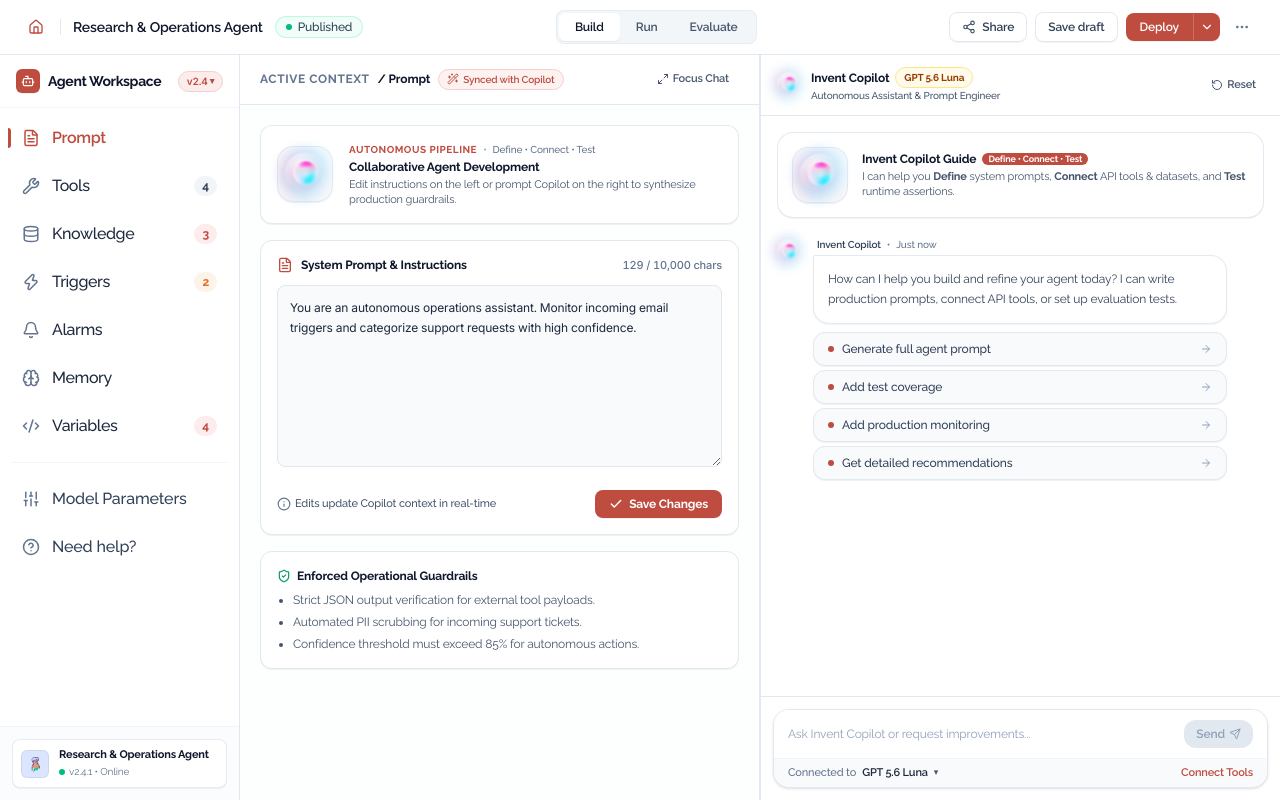
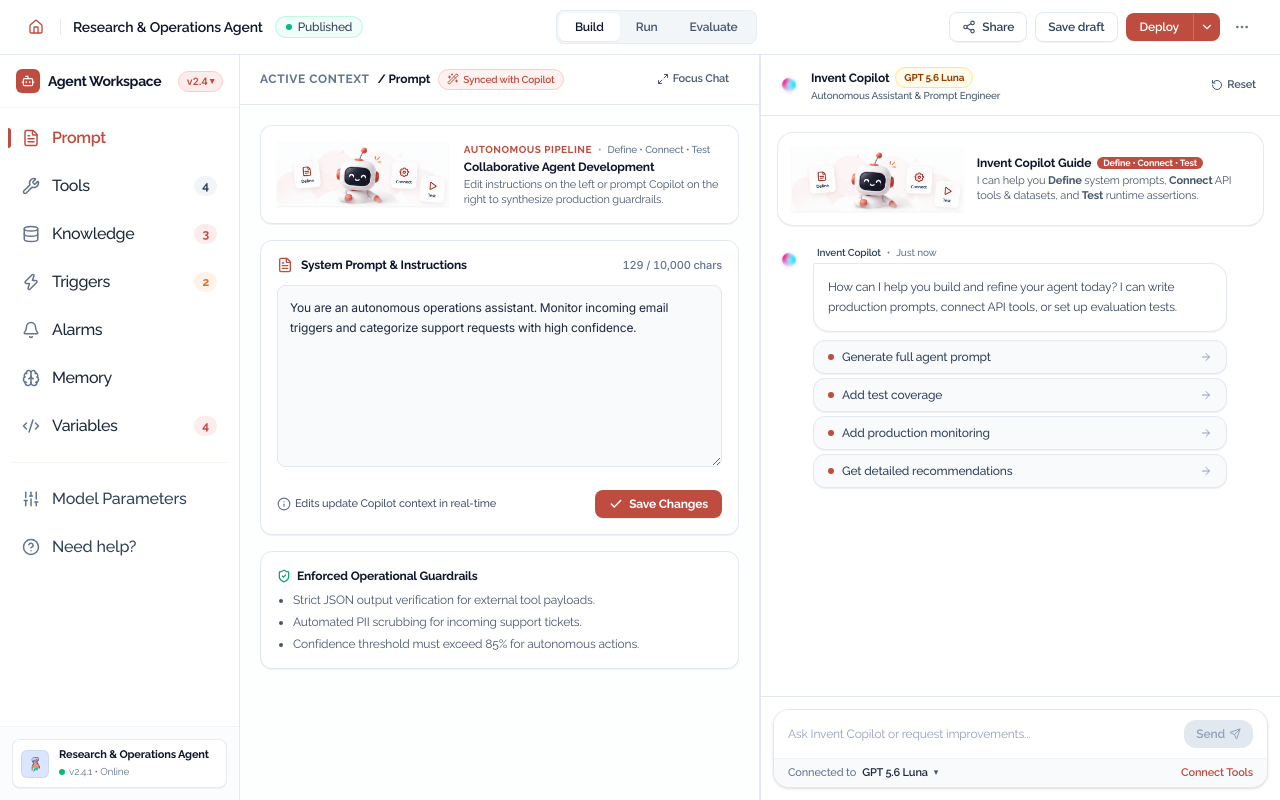
Before and after one commit to Shubham-Sah7/Lyzr, a React (Vite) app: page / in a window 1280 px wide. Both pictures are taken after a click on the button "Refine with AI". Built offline with nearby package versions, Linux system fonts and the light colour scheme.

Commit message:
fix(orb): remove all animations, keep clean static orb image exclusively in chat

```diff
--- a/src/components/AiOrb.tsx
+++ b/src/components/AiOrb.tsx
@@ -3,18 +3,13 @@
 export interface AiOrbProps {
   size?: "xs" | "sm" | "md" | "lg" | "xl" | "2xl" | number
   className?: string
+  // Kept for backward compatibility but animations are strictly disabled per user request
   animate?: boolean
   isThinking?: boolean
   showGlow?: boolean
 }
 
-export default function AiOrb({
-  size = "md",
-  className = "",
-  animate = true,
-  isThinking = false,
-  showGlow = true,
-}: AiOrbProps) {
+export default function AiOrb({ size = "md", className = "" }: AiOrbProps) {
   let dimClass = "w-7 h-7"
   let pixelSize: number | undefined = undefined
 
@@ -52,69 +47,12 @@
       className={`relative inline-flex items-center justify-center shrink-0 select-none ${dimClass} ${className}`}
       style={customStyle}
     >
-      {/* Ambient Pulsing Aura/Glow */}
-      {showGlow && (
-        <div
-          className={`absolute inset-[-15%] rounded-full pointer-events-none ${
-            animate
-              ? isThinking
-                ? "animate-orb-glow opacity-85 scale-110"
-                : "animate-orb-glow"
-              : "opacity-60"
-          }`}
-          style={{
-            background:
-              "radial-gradient(circle at 35% 45%, rgba(244, 63, 158, 0.55) 0%, rgba(56, 189, 248, 0.55) 55%, transparent 75%)",
-            filter: "blur(6px)",
-          }}
-        />
-      )}
-
-      {/* Ripple ring for active thinking state */}
-      {isThinking && (
-        <div
-          className="absolute inset-[-20%] rounded-full animate-ping opacity-40 pointer-events-none"
-          style={{
-            border: "1.5px solid rgba(244, 63, 158, 0.6)",
-          }}
-        />
-      )}
-
-      {/* Outer Floating & Breathing Container */}
-      <div
-        className={`relative w-full h-full rounded-full flex items-center justify-center ${
-          animate
-            ? isThinking
-              ? "animate-orb-breathe"
-              : "animate-orb-float"
-            : ""
-        }`}
-      >
-        {/* Rotating gradient orb image */}
-        <img
-          src="/ai-orb-256.png"
-          alt="AI Orb"
-          className={`w-full h-full object-contain rounded-full drop-shadow-xs ${
-            animate
-              ? isThinking
-                ? "animate-orb-spin-fast"
-                : "animate-orb-spin-slow"
-              : ""
-          }`}
-          style={{
-            willChange: "transform",
-          }}
-        />
-
-        {/* Dynamic Specular Sheen (stays oriented while the texture rotates) */}
-        <div
-          className="absolute inset-0 rounded-full pointer-events-none mix-blend-overlay"
-          style={{
-            background:
-              "radial-gradient(circle at 38% 30%, rgba(255, 255, 255, 0.8) 0%, rgba(255, 255, 255, 0) 65%)",
-          }}
-        />
-      </div>
+      <img
+        src="/ai-orb-256.png"
+        alt="AI Orb"
+        className="w-full h-full object-contain rounded-full select-none"
+        draggable={false}
+      />
     </div>
   )
 }
--- a/src/components/InventChatPanel.tsx
+++ b/src/components/InventChatPanel.tsx
@@ -270,9 +270,11 @@
       <div className="flex-1 overflow-y-auto p-4 space-y-5 text-xs">
         {/* Welcome Mascot Workflow Card */}
         <div className="rounded-2xl border border-slate-200/90 bg-white p-3.5 flex items-center gap-3.5 shadow-2xs select-none">
-          <div className="w-14 h-14 rounded-2xl bg-gradient-to-tr from-rose-50/80 to-sky-50/80 border border-slate-200/80 flex items-center justify-center shrink-0 shadow-2xs p-1">
-            <AiOrb size="lg" animate={true} />
-          </div>
+          <img
+            src="/robot-workflow-banner.png"
+            alt="Define, Connect, Test with Invent Copilot"
+            className="h-16 w-auto object-contain shrink-0 drop-shadow-xs"
+          />
           <div className="space-y-0.5 min-w-0">
             <div className="flex items-center gap-1.5 flex-wrap">
               <span className="text-xs font-bold text-slate-900">
--- a/src/index.css
+++ b/src/index.css
@@ -92,76 +92,6 @@
   animation: pulse-subtle 3s cubic-bezier(0.4, 0, 0.6, 1) infinite;
 }
 
-/* AI Glowing Orb Animations */
-@keyframes orb-float {
-  0%, 100% {
-    transform: translateY(0px) scale(1);
-  }
-  50% {
-    transform: translateY(-2px) scale(1.04);
-  }
-}
-
-@keyframes orb-glow {
-  0%, 100% {
-    opacity: 0.55;
-    transform: scale(0.95);
-  }
-  50% {
-    opacity: 0.95;
-    transform: scale(1.2);
-  }
-}
-
-@keyframes orb-spin-slow {
-  from {
-    transform: rotate(0deg);
-  }
-  to {
-    transform: rotate(360deg);
-  }
-}
-
-@keyframes orb-spin-fast {
-  from {
-    transform: rotate(0deg);
-  }
-  to {
-    transform: rotate(360deg);
-  }
-}
-
-@keyframes orb-pulse-breathe {
-  0%, 100% {
-    transform: scale(1);
-    filter: drop-shadow(0 0 6px rgba(244, 63, 158, 0.45)) drop-shadow(0 0 10px rgba(56, 189, 248, 0.45));
-  }
-  50% {
-    transform: scale(1.06);
-    filter: drop-shadow(0 0 12px rgba(244, 63, 158, 0.75)) drop-shadow(0 0 18px rgba(56, 189, 248, 0.75));
-  }
-}
-
-.animate-orb-float {
-  animation: orb-float 3.8s ease-in-out infinite;
-}
-
-.animate-orb-glow {
-  animation: orb-glow 3.2s ease-in-out infinite;
-}
-
-.animate-orb-spin-slow {
-  animation: orb-spin-slow 16s linear infinite;
-}
-
-.animate-orb-spin-fast {
-  animation: orb-spin-fast 2.4s linear infinite;
-}
-
-.animate-orb-breathe {
-  animation: orb-pulse-breathe 3s ease-in-out infinite;
-}
-
 .font-mono {
   font-family: 'Inter', system-ui, -apple-system, sans-serif !important;
   font-variant-numeric: tabular-nums;
--- a/src/screens/Screen2.tsx
+++ b/src/screens/Screen2.tsx
@@ -2,7 +2,6 @@
 import Header from "../components/Header"
 import TemplateCards from "../components/TemplateCards"
 import InventChatPanel from "../components/InventChatPanel"
-import AiOrb from "../components/AiOrb"
 import { renderToolIcon } from "../components/ToolIcons"
 import {
   Bot,
@@ -569,9 +568,11 @@
             {/* 3-Step Workflow Banner (Define • Connect • Test) */}
             <div className="rounded-2xl border border-slate-200/90 bg-white p-4 shadow-2xs flex flex-col md:flex-row items-center justify-between gap-5 overflow-hidden group">
               <div className="flex items-center gap-5 min-w-0">
-                <div className="w-16 h-16 rounded-2xl bg-gradient-to-tr from-rose-50/80 to-sky-50/80 border border-slate-200/80 flex items-center justify-center shrink-0 shadow-2xs p-1.5">
-                  <AiOrb size="xl" animate={true} />
-                </div>
+                <img
+                  src="/robot-workflow-banner.png"
+                  alt="Define, Connect, Test Agent Workflow"
+                  className="h-20 w-auto object-contain shrink-0 drop-shadow-xs"
+                />
                 <div className="space-y-1.5 min-w-0">
                   <div className="flex items-center gap-2 flex-wrap">
                     <span className="font-bold text-slate-900 text-sm">
--- a/src/screens/Screen3.tsx
+++ b/src/screens/Screen3.tsx
@@ -1,7 +1,6 @@
 import React, { useState } from "react"
 import Header from "../components/Header"
 import InventChatPanel from "../components/InventChatPanel"
-import AiOrb from "../components/AiOrb"
 import {
   Wrench,
   Database,
@@ -408,9 +407,11 @@
               <div className="p-5 space-y-4">
                 {/* 3-Step Workflow Assistant Banner */}
                 <div className="p-4 rounded-xl border border-slate-200/90 bg-white shadow-2xs flex items-center gap-4 overflow-hidden">
-                  <div className="w-14 h-14 rounded-2xl bg-gradient-to-tr from-rose-50/80 to-sky-50/80 border border-slate-200/80 flex items-center justify-center shrink-0 shadow-2xs p-1">
-                    <AiOrb size="lg" animate={true} />
-                  </div>
+                  <img
+                    src="/robot-workflow-banner.png"
+                    alt="Define, Connect, Test"
+                    className="h-16 w-auto object-contain shrink-0 drop-shadow-xs"
+                  />
                   <div className="space-y-0.5 min-w-0">
                     <div className="flex items-center gap-1.5 flex-wrap">
                       <span className="text-[10px] font-bold uppercase tracking-wider text-[#be4c3f]">
```
